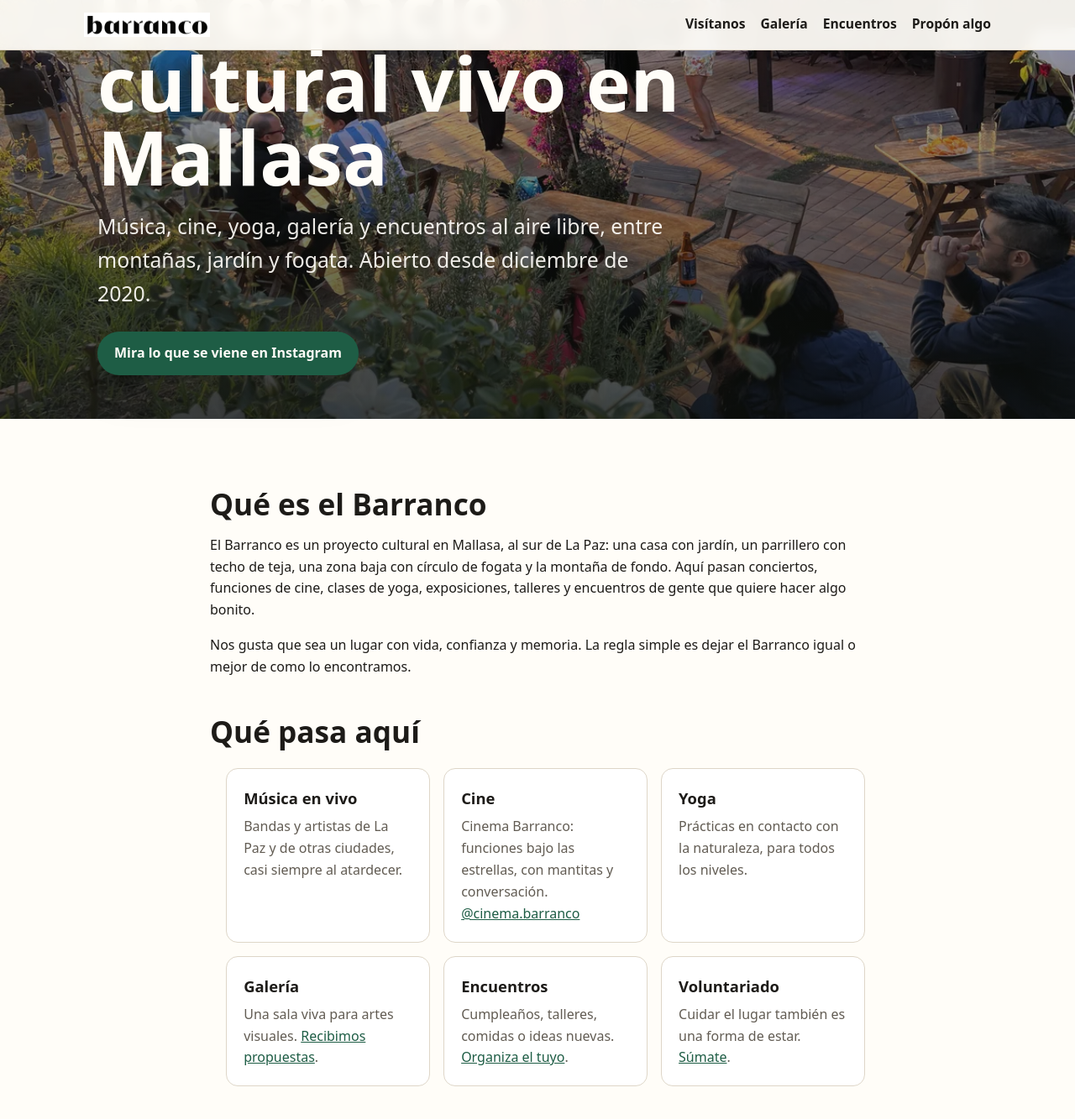
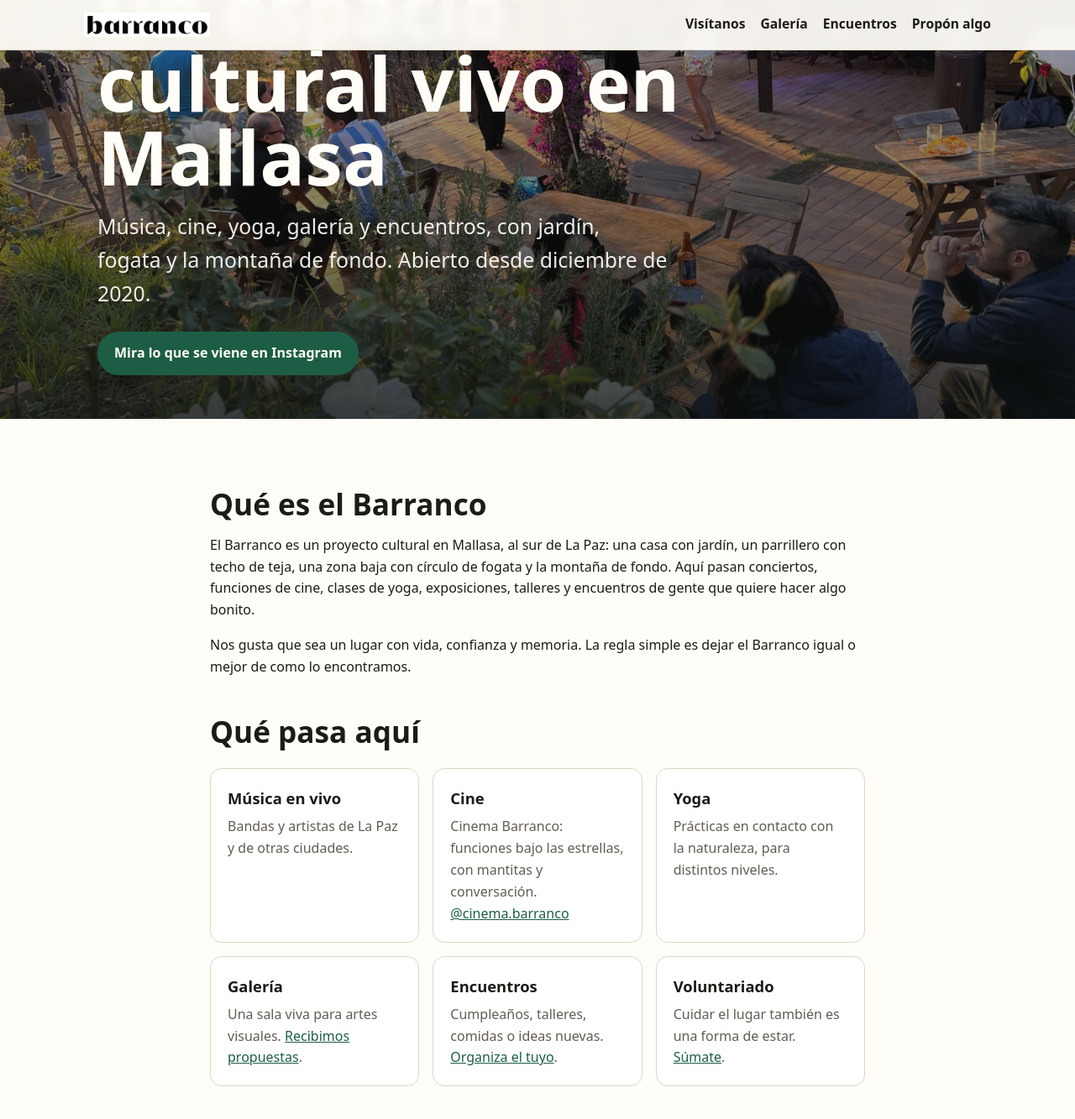
Before and after one commit to barranco-life/Barranco, a Jekyll site: the page built from index.html, in a window 1280 px wide and 1400 px high, scrolled down 249 px. Shown: the top 1333 px of the window at 84% size. Built offline with Jekyll 4.4.1, drawn with Linux system fonts in a browser that asks for light colours; some of the changed text lies outside the part shown.

Commit message:
Site v0.1.1: copy fixes from cross-vendor review
Gallery no longer reads as outdoors, unsupported 'casi siempre al atardecer'
and 'todos los niveles' softened, grammar fix in Uso compartido, visitor note
about steps and uneven ground, cards unindented.

Co-Authored-By: Claude Opus 5.5 <noreply@anthropic.com>

```diff
--- a/assets/css/barranco.css
+++ b/assets/css/barranco.css
@@ -498,3 +498,7 @@ img {
     font-size: 0.9rem;
   }
 }
+
+.content .cards {
+  padding-left: 0;
+}
--- a/galeria/index.html
+++ b/galeria/index.html
@@ -42,7 +42,7 @@ permalink: /galeria/
       <dt>Inauguración</dt>
       <dd>Se puede organizar una inauguración o clausura como evento coproducido, con acuerdos claros de logística y aportes.</dd>
       <dt>Uso compartido</dt>
-      <dd>La sala también recibe usos compatibles, como yoga o talleres. Los cuidamos según la fragilidad y la ubicación de las obras.</dd>
+      <dd>La sala también recibe usos compatibles, como yoga o talleres, siempre cuidando las obras según su fragilidad y ubicación.</dd>
       <dt>Exteriores</dt>
       <dd>Algunas propuestas pueden extenderse a los jardines, con acuerdos adicionales de seguridad, clima y montaje.</dd>
     </dl>
--- a/index.html
+++ b/index.html
@@ -1,7 +1,7 @@
 ---
 layout: barranco
 title: Proyecto Cultural Barranco — Mallasa, La Paz
-description: "Un espacio cultural vivo en Mallasa, La Paz: música, cine, yoga, galería y encuentros al aire libre, entre montañas y jardín."
+description: "Un espacio cultural vivo en Mallasa, La Paz: música, cine, yoga, galería y encuentros, con jardín, fogata y la montaña de fondo."
 lang: es
 nav: inicio
 ---
@@ -13,7 +13,7 @@ nav: inicio
   </picture>
   <div class="hero__content">
     <h1 id="inicio-title">Un espacio cultural vivo en Mallasa</h1>
-    <p class="hero__lead">Música, cine, yoga, galería y encuentros al aire libre, entre montañas, jardín y fogata. Abierto desde diciembre de 2020.</p>
+    <p class="hero__lead">Música, cine, yoga, galería y encuentros, con jardín, fogata y la montaña de fondo. Abierto desde diciembre de 2020.</p>
     <a class="button" href="https://www.instagram.com/barranco.life/">Mira lo que se viene en Instagram</a>
   </div>
 </section>
@@ -28,7 +28,7 @@ nav: inicio
     <ul class="cards">
       <li class="card">
         <h3>Música en vivo</h3>
-        <p>Bandas y artistas de La Paz y de otras ciudades, casi siempre al atardecer.</p>
+        <p>Bandas y artistas de La Paz y de otras ciudades.</p>
       </li>
       <li class="card">
         <h3>Cine</h3>
@@ -36,7 +36,7 @@ nav: inicio
       </li>
       <li class="card">
         <h3>Yoga</h3>
-        <p>Prácticas en contacto con la naturaleza, para todos los niveles.</p>
+        <p>Prácticas en contacto con la naturaleza, para distintos niveles.</p>
       </li>
       <li class="card">
         <h3>Galería</h3>
```
Also changed, not shown: other parts of index.html (+2 -2 lines).
